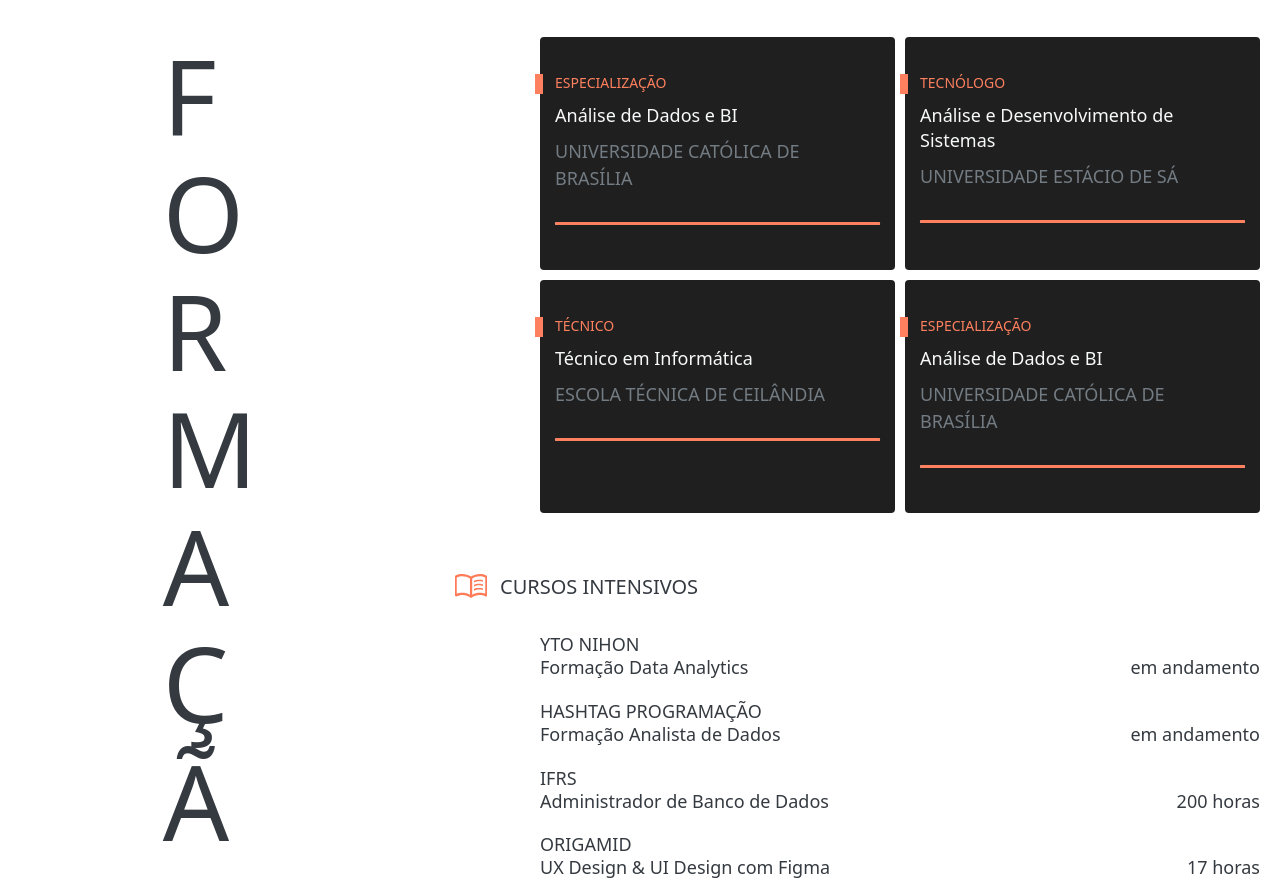
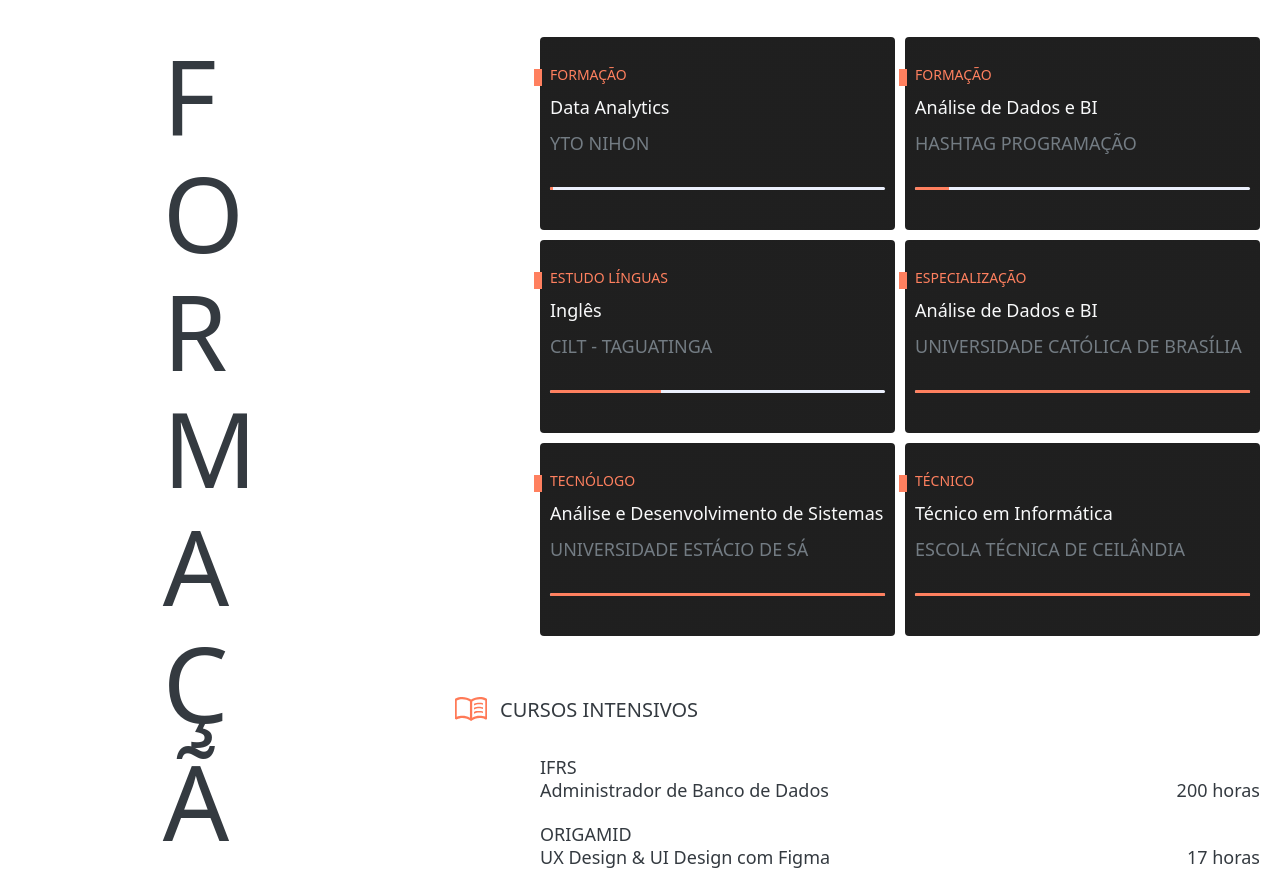
Before and after one commit to Fellipe-dotmelo/fellipe-dotmelo.github.io, a plain HTML site: page index.html in a window 1280 px wide. Shown: the part 2795-3676 px from the top of the page. Drawn offline with nearby package versions, Linux system fonts and the light colour scheme.

Commit message:
adicionado a área de formações novos conteúdos, ajustadas as caixas para um tamanho melhor para toda a estrutura do site.

```diff
--- a/index.html
+++ b/index.html
@@ -332,6 +332,36 @@
             <div>
                 <ul class="curso-lista">
                     <li class="curso">
+                        <span class="curso-tipo">Formação</span>
+                        <h3 class="curso-qual">Data Analytics</h3>
+                        <span class="curso-instituicao">Yto Nihon</span>
+                        <div class="progress">
+                            <div class="progress-bar bg-primary" role="progressbar" style="width: 1%;" aria-valuenow="70" aria-valuemin="0" aria-valuemax="1">
+                                <span class="completion-percentage">1%</span>
+                            </div>
+                        </div>
+                    </li>
+                    <li class="curso">
+                        <span class="curso-tipo">Formação</span>
+                        <h3 class="curso-qual">Análise de Dados e BI</h3>
+                        <span class="curso-instituicao">Hashtag Programação</span>
+                        <div class="progress">
+                            <div class="progress-bar bg-primary" role="progressbar" style="width: 10%;" aria-valuenow="70" aria-valuemin="0" aria-valuemax="10">
+                                <span class="completion-percentage">10%</span>
+                            </div>
+                        </div>
+                    </li>
+                    <li class="curso">
+                        <span class="curso-tipo">Estudo Línguas</span>
+                        <h3 class="curso-qual">Inglês</h3>
+                        <span class="curso-instituicao">CILT - Taguatinga</span>
+                        <div class="progress">
+                            <div class="progress-bar bg-primary" role="progressbar" style="width: 33%;" aria-valuenow="70" aria-valuemin="0" aria-valuemax="33">
+                                <span class="completion-percentage">33%</span>
+                            </div>
+                        </div>
+                    </li>
+                    <li class="curso">
                         <span class="curso-tipo">Especialização</span>
                         <h3 class="curso-qual">Análise de Dados e BI</h3>
                         <span class="curso-instituicao">UNIVERSIDADE CATÓLICA DE BRASÍLIA</span>
@@ -358,26 +388,12 @@
                                 aria-valuenow="25" aria-valuemin="0" aria-valuemax="100"><span></span></div>
                         </div>
                     </li>
-                    <li class="curso">
-                        <span class="curso-tipo">Especialização</span>
-                        <h3 class="curso-qual">Análise de Dados e BI</h3>
-                        <span class="curso-instituicao">Universidade Católica de Brasília</span>
-                        <div class="progress">
-                            <div class="progress-bar bg-primary" role="progressbar" style="width: 100%;" aria-valuenow="70" aria-valuemin="0" aria-valuemax="100">
-                                <span class="completion-percentage">100%</span>
-                            </div>
-                        </div>
-                    </li>
                 </ul>
 
                 <div class="formacao-extra">
                     <div class="cursos">
                         <h3>Cursos Intensivos</h3>
                         <ul>
-                            <span class="curso-instituicao">Yto Nihon</span>
-                            <li>Formação Data Analytics<span>em andamento</span></li>
-                            <span class="curso-instituicao">Hashtag Programação</span>
-                            <li>Formação Analista de Dados<span>em andamento</span></li>
                             <span class="curso-instituicao">IFRS</span>
                             <li>Administrador de Banco de Dados<span>200 horas</span></li>
                             <span class="curso-instituicao">Origamid</span>
```
Also changed, not shown: assets/css/steller.css.
